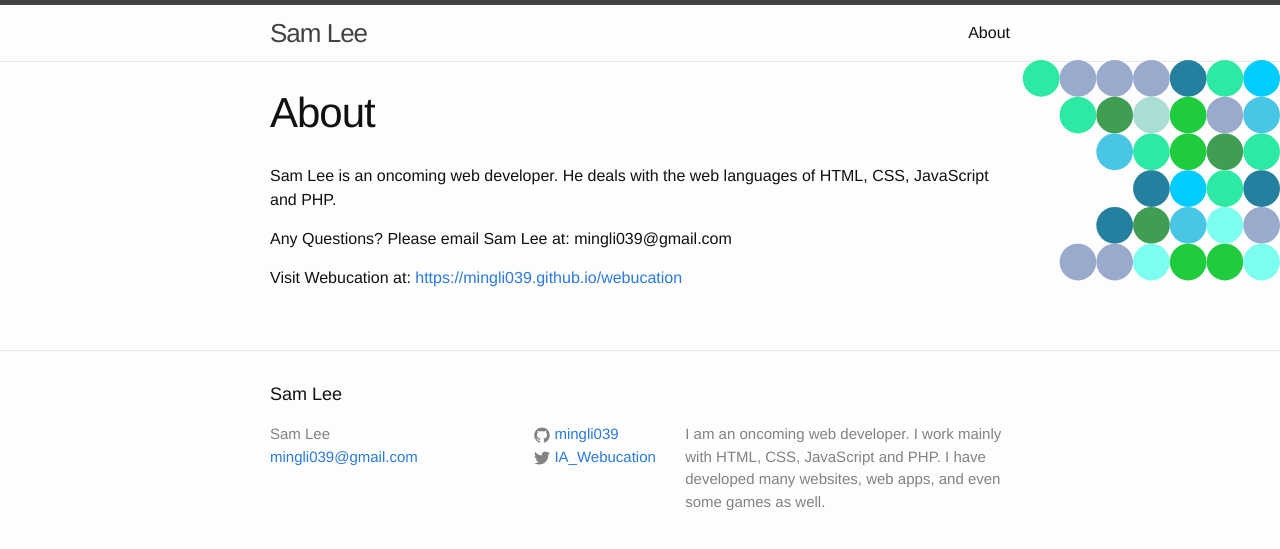
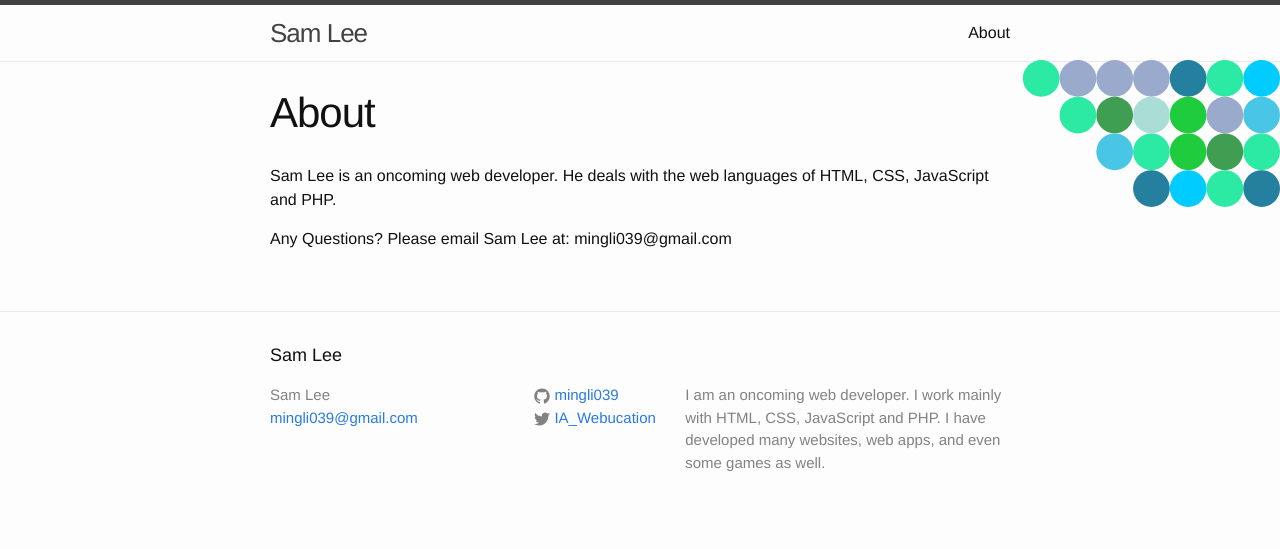
Before and after one commit to mingli039/mingli039.github.io, a Jekyll site: the page built from about.md, in a window 1280 px wide. Shown: the top 549 px of the page. Built offline with Jekyll 4.4.1, drawn with Linux system fonts in a browser that asks for light colours; nearby versions of some CDN libraries.

Commit message:
Update about.md

```diff
--- a/about.md
+++ b/about.md
@@ -7,5 +7,3 @@ permalink: /about/
 Sam Lee is an oncoming web developer. He deals with the web languages of HTML, CSS, JavaScript and PHP.
 
 Any Questions? Please email Sam Lee at: mingli039@gmail.com
-
-Visit Webucation at: [https://mingli039.github.io/webucation](https://mingli039.github.io/webucation)
```
